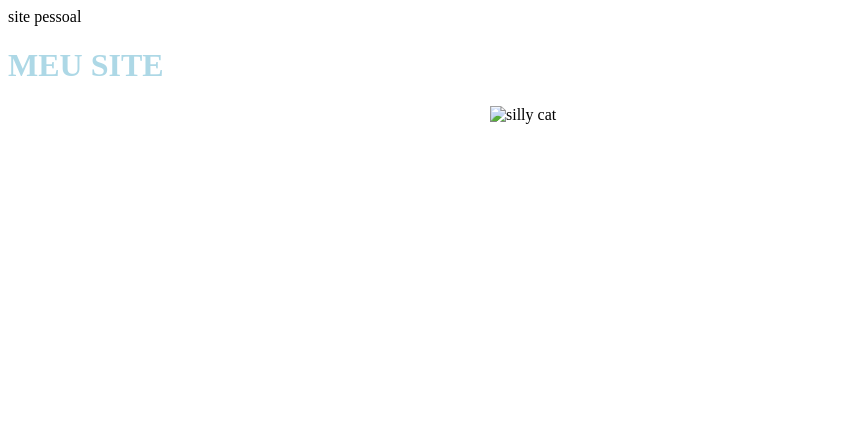
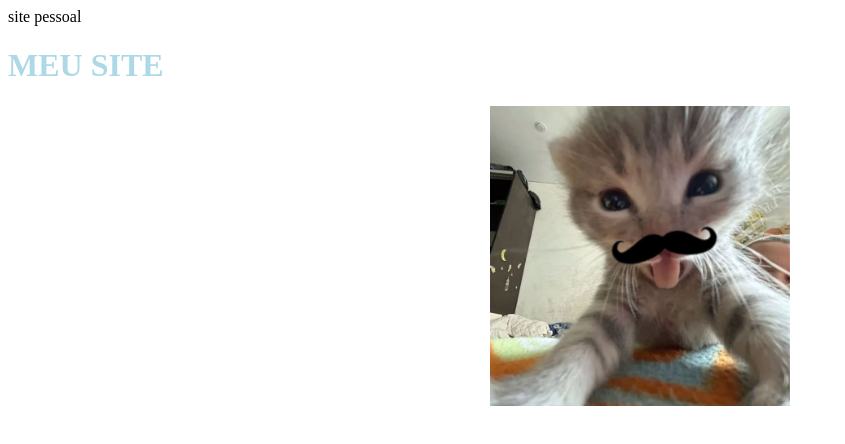
Before and after one commit to juliavtoria/juliavtoria.github.io, a plain HTML site: page index.html in a window 1280 px wide. Shown: the whole page, without its empty margins (0-845 px from the left). Drawn offline with Linux system fonts and the light colour scheme.

Commit message:
index.html

```diff
--- a/index.html
+++ b/index.html
@@ -18,7 +18,7 @@
         <body>
 
             <h1> MEU SITE </h1>
-            <img src="sillycat.jpg"alt="silly cat">
+            <img src="./sillycat.png"alt="silly cat">
 
                 </body>
                 </html>
```
